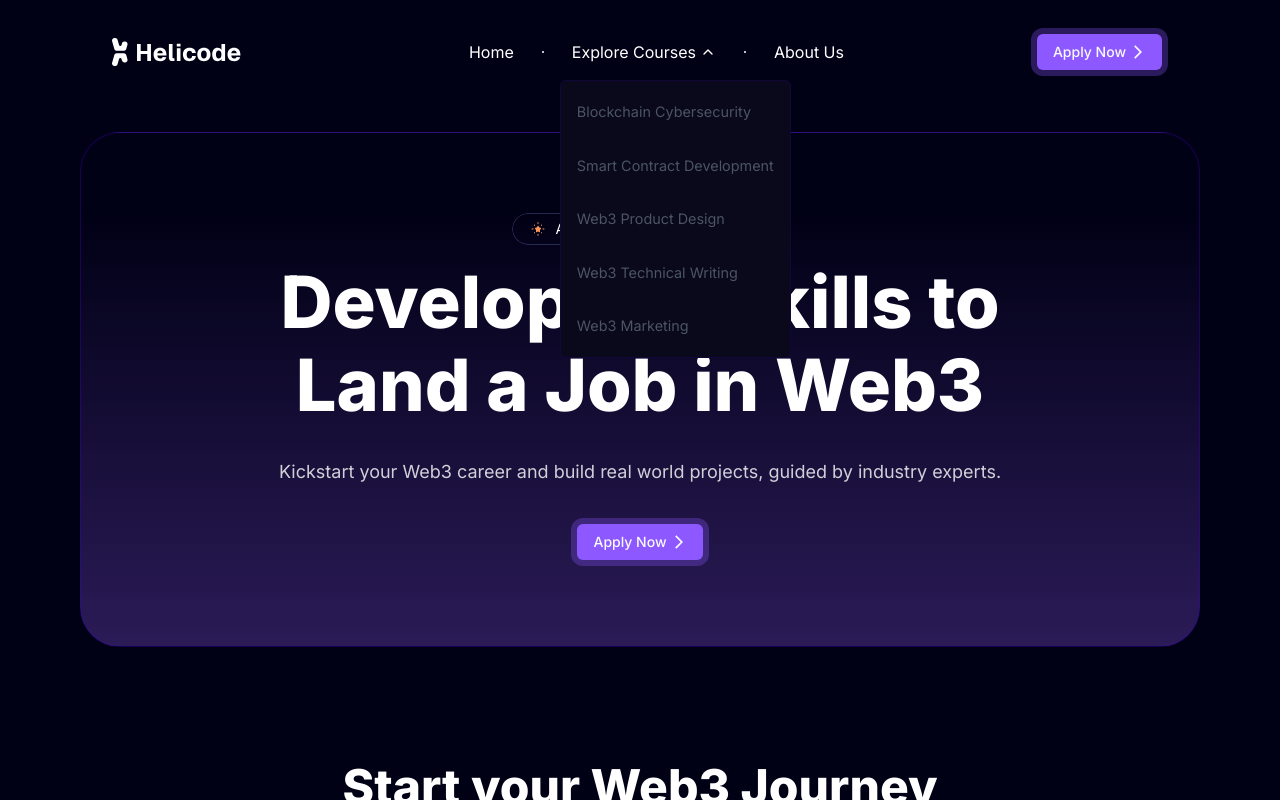
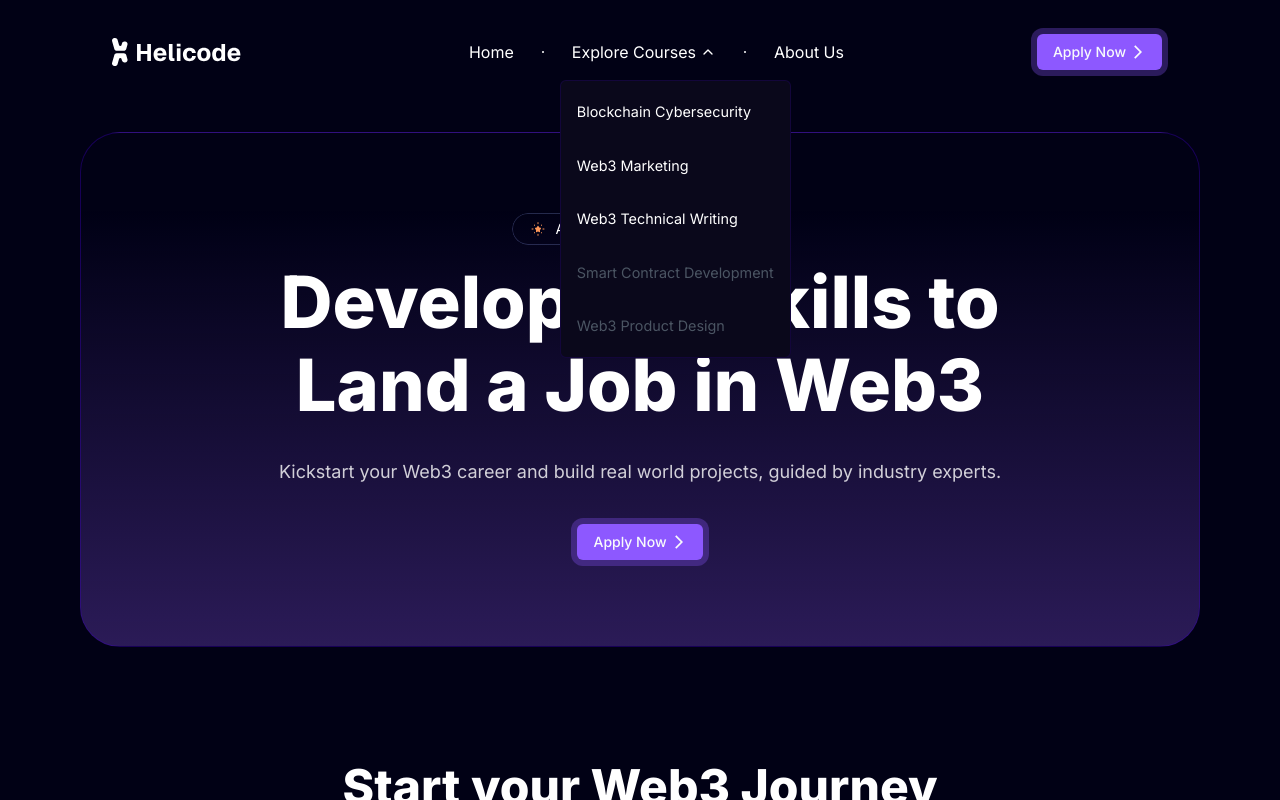
Before and after one commit to Marvelousy20/Helicode, a Next.js app: page / in a window 1280 px wide. Both pictures are taken after a click on the button "Explore Courses". Shown: the top 800 px of the page. Built offline with nearby package versions, Linux system fonts and the light colour scheme.

Commit message:
making changes

```diff
--- a/src/components/Navbar/index.tsx
+++ b/src/components/Navbar/index.tsx
@@ -8,15 +8,31 @@ import { Button } from "../ui/button";
 import { MdArrowForwardIos } from "react-icons/md";
 
 const courses = [
-  { id: 1, href: "blockchain-cybersecurity", name: "Blockchain Cybersecurity" },
+  {
+    id: 1,
+    href: "blockchain-cybersecurity",
+    name: "Blockchain Cybersecurity",
+    allowed: true,
+  },
+  { id: 5, href: "marketing", name: "Web3 Marketing", allowed: true },
+  {
+    id: 4,
+    href: "technical-writing",
+    name: "Web3 Technical Writing",
+    allowed: true,
+  },
   {
     id: 2,
     href: "smart-contract-development",
     name: "Smart Contract Development",
+    allowed: false,
   },
-  { id: 3, href: "product-design", name: "Web3 Product Design" },
-  { id: 4, href: "technical-writing", name: "Web3 Technical Writing" },
-  { id: 5, href: "marketing", name: "Web3 Marketing" },
+  {
+    id: 3,
+    href: "product-design",
+    name: "Web3 Product Design",
+    allowed: false,
+  },
 ];
 
 const Navbar = () => {
@@ -99,9 +115,13 @@ const Navbar = () => {
                       {courses.map((course) => (
                         <Link
                           key={course.id}
-                          // href={course.href}
-                          href="/"
-                          className="block px-4 py2 py-4 text-[0.9rem] textwhite text-gray-600 cursor-not-allowed hover:bg-slate-900"
+                          href={course.allowed ? course.href : "/"}
+                          // href="/"
+                          className={`block px-4 py2 py-4 text-[0.9rem] textwhite ${
+                            course.allowed
+                              ? "text-white"
+                              : "text-gray-600 cursor-not-allowed hover:bg-slate-900"
+                          }`}
                           role="menuitem"
                           onClick={() => setShowDropdown(false)}
                         >
```
